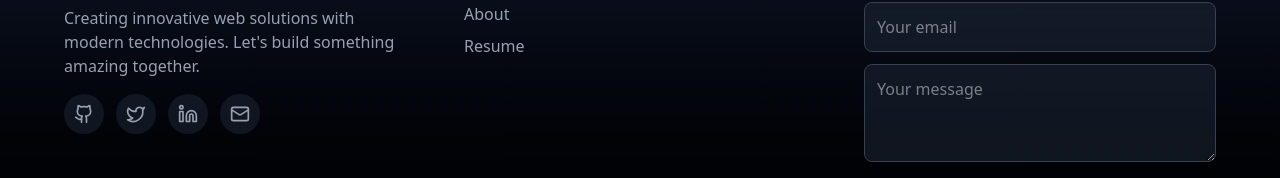
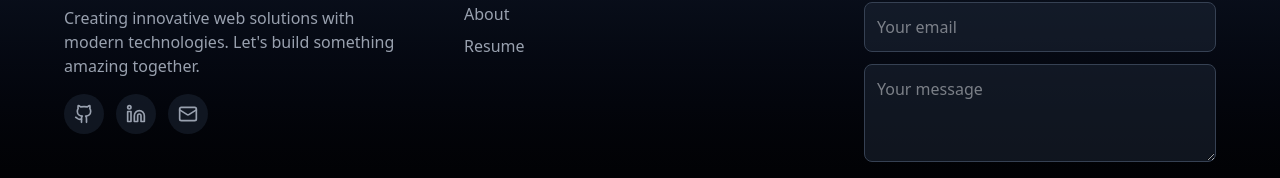
Before and after one commit to NishulDhakar/ProjectFolio, a React (Vite) app: page /about in a window 1280 px wide. Shown: the part 2058-2236 px from the top of the page. Built offline with nearby package versions, Linux system fonts and the light colour scheme.

Commit message:
Update Footer.jsx

```diff
--- a/src/components/Footer.jsx
+++ b/src/components/Footer.jsx
@@ -22,12 +22,6 @@ function Footer() {
       icon: <Github size={20} />,
       label: "GitHub",
       hoverColor: "hover:text-white group-hover:bg-gray-800",
-    },
-    {
-      href: "https://x.com/NishulDhakar",
-      icon: <Twitter size={20} />,
-      label: "Twitter",
-      hoverColor: "hover:text-blue-400 group-hover:bg-blue-900/20",
     },
     {
       href: "https://www.linkedin.com/in/nishuldhakar/",
```
